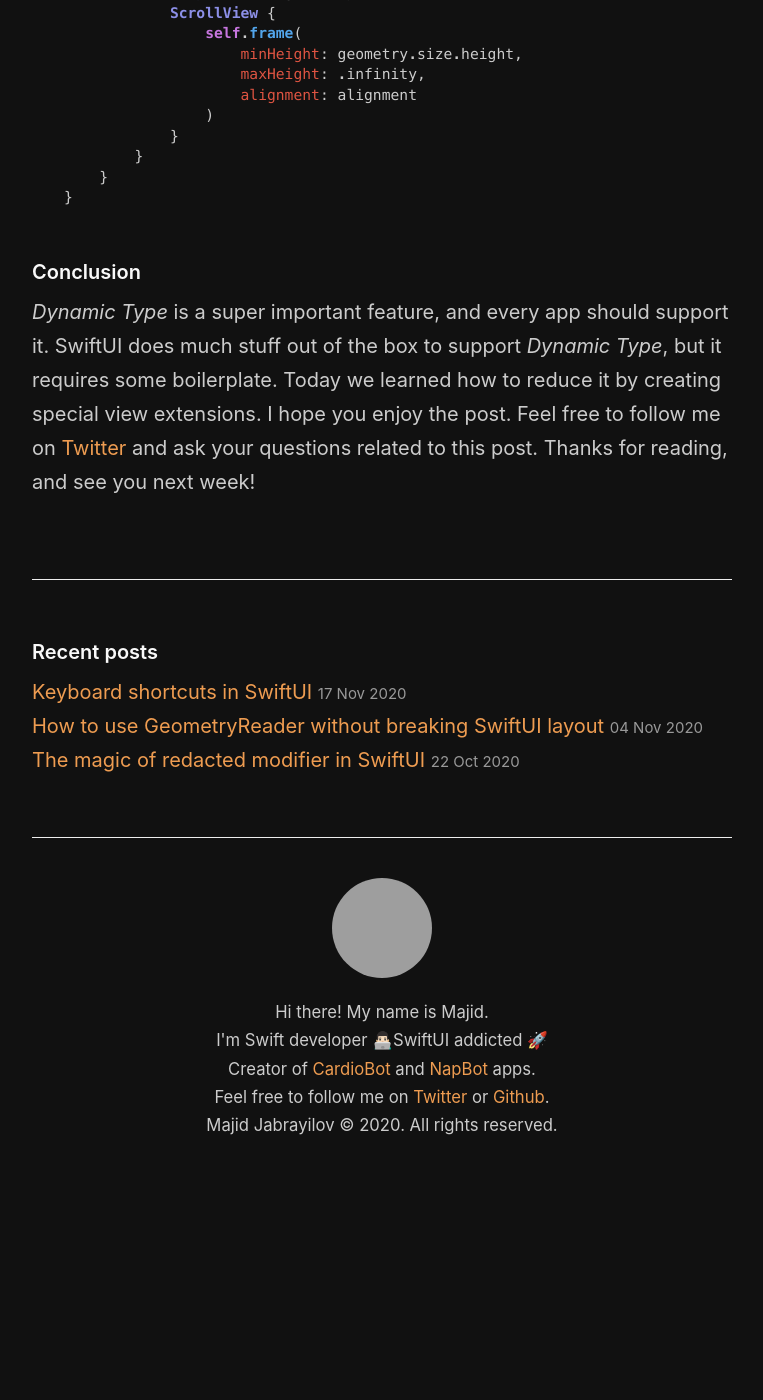
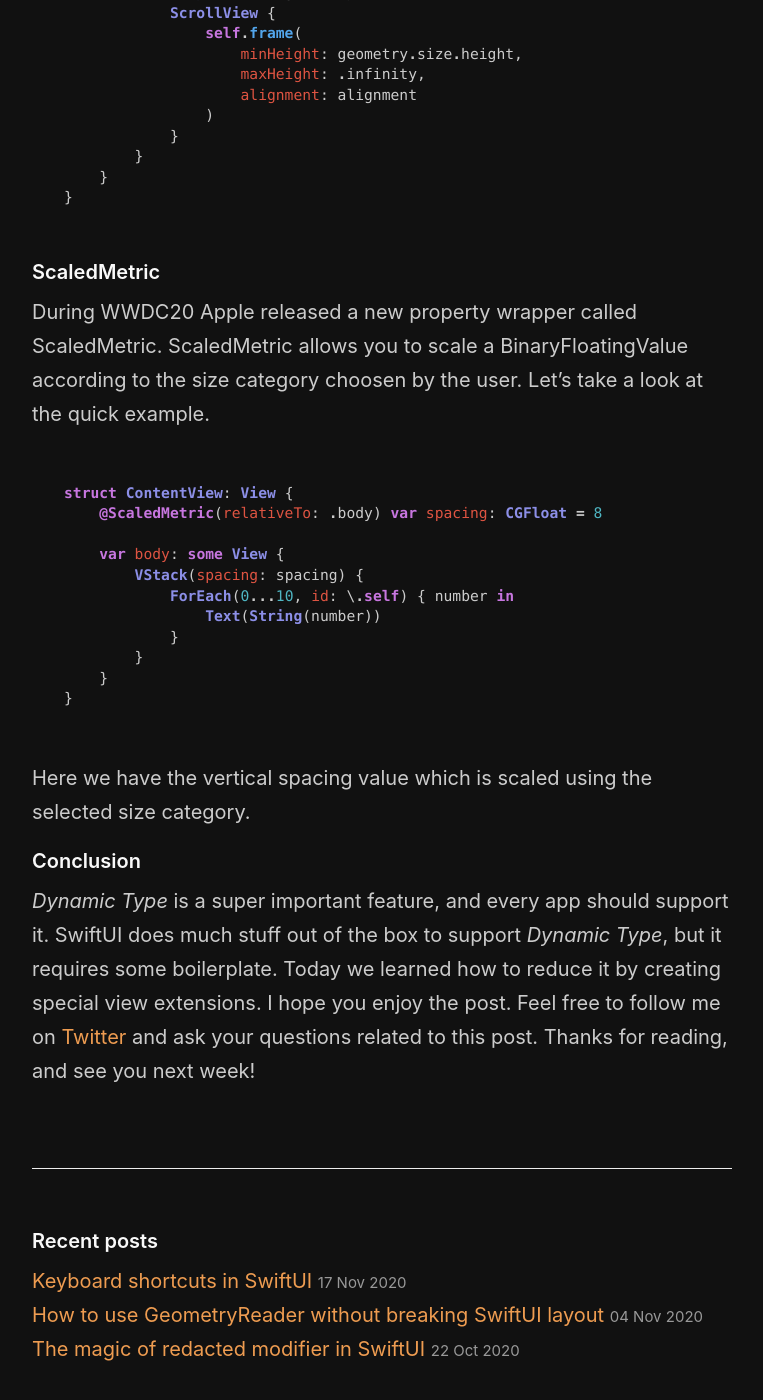
Before and after one commit to mecid/mecid.github.io, a Jekyll site: the page built from _posts/2019-10-09-dynamic-type-in-swiftui.md, in a window 1280 px wide and 1400 px high, scrolled down 3761 px, cut to the strip 0-1400 px from the top of the window. Shown: the whole strip, without its empty margins (258-1021 px from the left). Built offline with Jekyll 4.4.1, drawn with Linux system fonts in a browser that asks for light colours; before the commit the page ends 4941 px from its top, so only the background shows below that; grey boxes are pictures that could not be loaded.

Commit message:
Scaled metric section added to the dynamic type post.

````diff
--- a/_posts/2019-10-09-dynamic-type-in-swiftui.md
+++ b/_posts/2019-10-09-dynamic-type-in-swiftui.md
@@ -113,5 +113,24 @@ extension View {
 }
 ```
 
+#### ScaledMetric
+During WWDC20 Apple released a new property wrapper called ScaledMetric. ScaledMetric allows you to scale a BinaryFloatingValue according to the size category choosen by the user. Let's take a look at the quick example.
+
+```swift
+struct ContentView: View {
+    @ScaledMetric(relativeTo: .body) var spacing: CGFloat = 8
+
+    var body: some View {
+        VStack(spacing: spacing) {
+            ForEach(0...10, id: \.self) { number in
+                Text(String(number))
+            }
+        }
+    }
+}
+```
+
+Here we have the vertical spacing value which is scaled using the selected size category.
+
 #### Conclusion
 *Dynamic Type* is a super important feature, and every app should support it. SwiftUI does much stuff out of the box to support *Dynamic Type*, but it requires some boilerplate. Today we learned how to reduce it by creating special view extensions. I hope you enjoy the post. Feel free to follow me on [Twitter](https://twitter.com/mecid) and ask your questions related to this post. Thanks for reading, and see you next week!
````
